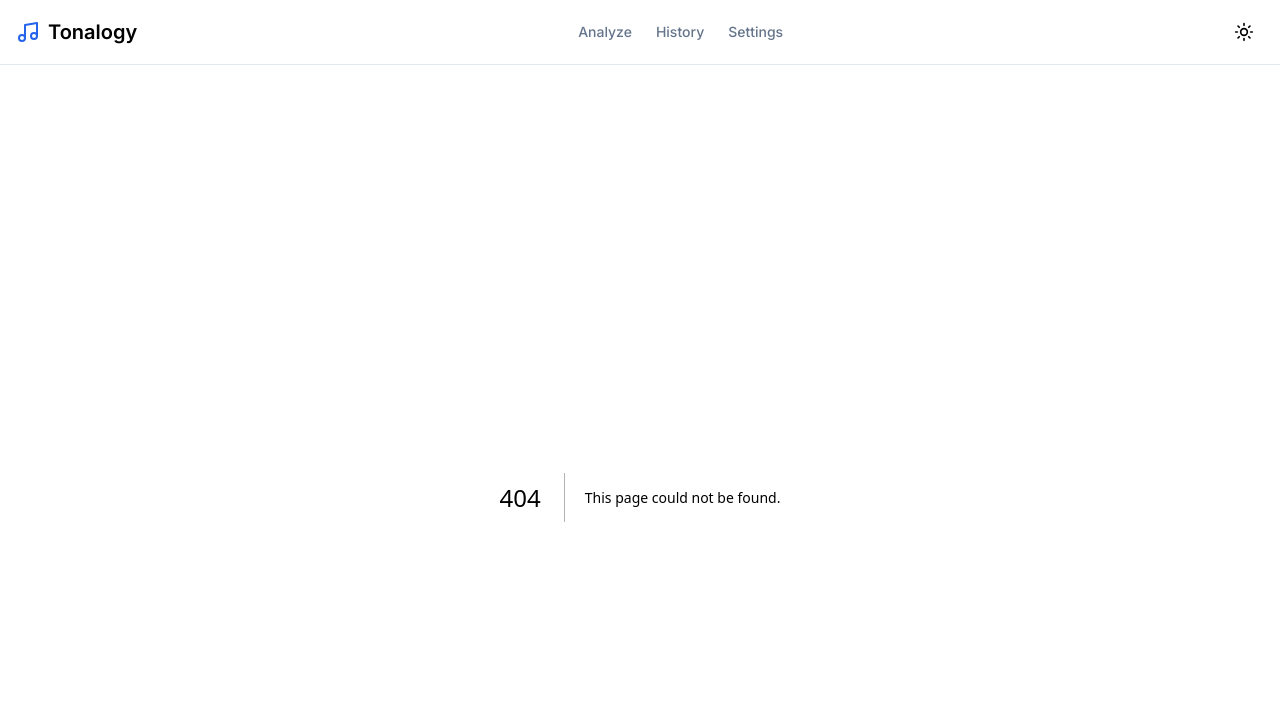
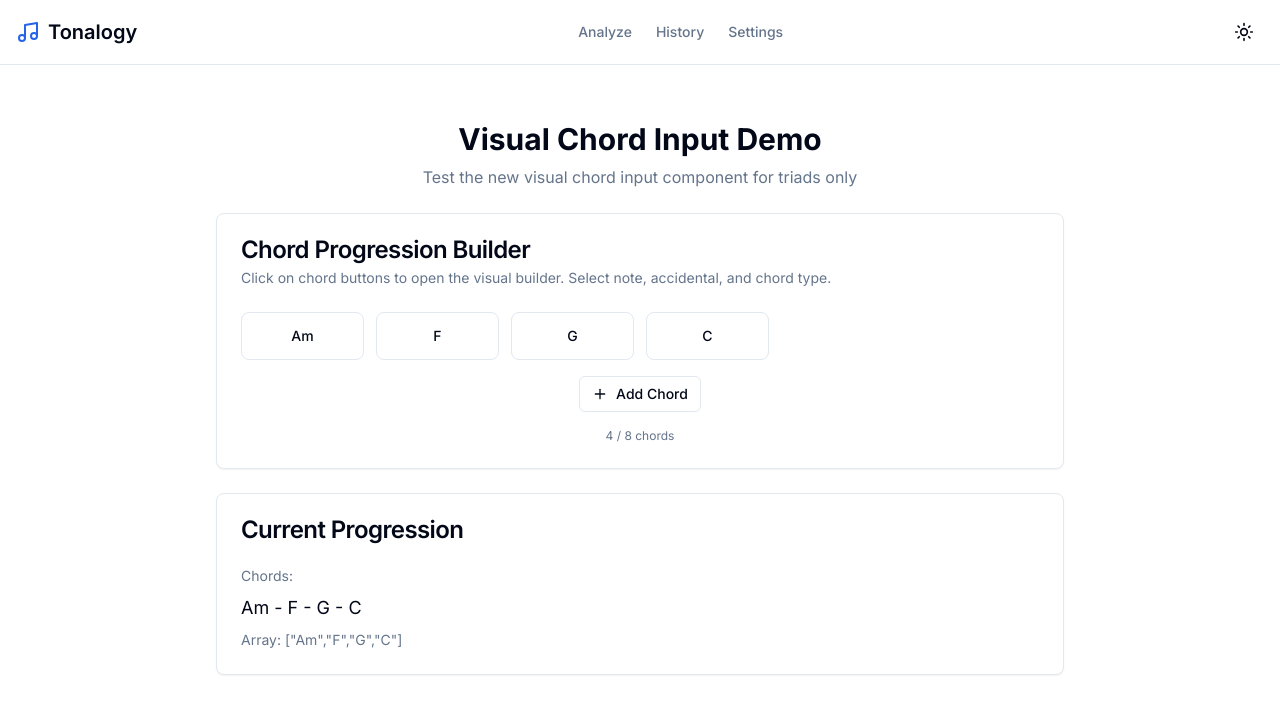
Before and after one commit to joabemorais/tonalogy-interface, a Next.js app: page /chord-demo in a window 1280 px wide. Before the commit this address had no page. Shown: the top 714 px of the page. Built offline with nearby package versions, Linux system fonts and the light colour scheme.

Commit message:
feat: add chord input demo page

```diff
--- /dev/null
+++ b/app/chord-demo/page.tsx
@@ -0,0 +1,55 @@
+'use client'
+
+import React, { useState } from 'react'
+import { VisualChordInput } from '@/components/visual-chord-input'
+import { Card, CardContent, CardDescription, CardHeader, CardTitle } from '@/components/ui/card'
+
+export default function ChordInputDemo() {
+  const [chords, setChords] = useState<string[]>(['Am', 'F', 'G', 'C'])
+
+  return (
+    <div className="container mx-auto p-6 max-w-4xl">
+      <div className="space-y-6">
+        <div className="text-center">
+          <h1 className="text-3xl font-bold mb-2">Visual Chord Input Demo</h1>
+          <p className="text-muted-foreground">
+            Test the new visual chord input component for triads only
+          </p>
+        </div>
+
+        <Card>
+          <CardHeader>
+            <CardTitle>Chord Progression Builder</CardTitle>
+            <CardDescription>
+              Click on chord buttons to open the visual builder. Select note, accidental, and chord type.
+            </CardDescription>
+          </CardHeader>
+          <CardContent>
+            <VisualChordInput
+              chords={chords}
+              onChange={setChords}
+              maxChords={8}
+            />
+          </CardContent>
+        </Card>
+
+        <Card>
+          <CardHeader>
+            <CardTitle>Current Progression</CardTitle>
+          </CardHeader>
+          <CardContent>
+            <div className="space-y-2">
+              <div className="text-sm text-muted-foreground">Chords:</div>
+              <div className="text-lg font-mono">
+                {chords.filter(c => c.trim()).join(' - ') || 'No chords selected'}
+              </div>
+              <div className="text-sm text-muted-foreground">
+                Array: {JSON.stringify(chords)}
+              </div>
+            </div>
+          </CardContent>
+        </Card>
+      </div>
+    </div>
+  )
+}
```
